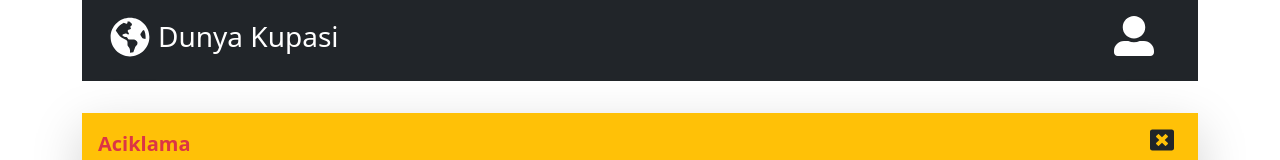
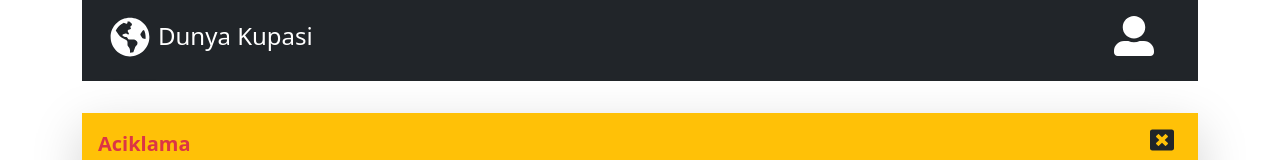
Before and after one commit to tatar6607/react_fetch_api, a React (Create React App) app: page / in a window 1280 px wide. Shown: the top 160 px of the page. Built offline with nearby package versions, Linux system fonts and the light colour scheme; no server answers.

Commit message:
updated some issue

```diff
--- a/src/Navbar.jsx
+++ b/src/Navbar.jsx
@@ -5,16 +5,16 @@ import { faGlobeAmericas, faUserAlt } from "@fortawesome/free-solid-svg-icons";
 const Navbar = ({ takipEdilen }) => {
   const style = {
     position: "relative",
-    top: "-30px",
+    top: "-35px",
     left: "-10px",
     borderRadius: "50%",
-    width: "25px",
-    height: "25px",
+    width: "21px",
+    height: "21px",
     padding: "3px",
     background: "red",
     color: "white",
     textAlign: "center",
-    font: "18px Arial, sans-serif",
+    font: "13px Arial, sans-serif",
     display: "inline-block",
   };
 
@@ -29,7 +29,7 @@ const Navbar = ({ takipEdilen }) => {
             className="d-flex align-items-center my-2 my-lg-0 me-lg-auto text-white text-decoration-none"
           >
             <FontAwesomeIcon icon={faGlobeAmericas} className="h1" />
-            <span className="h3 ms-2"> Dunya Kupasi </span>
+            <span className="h4 ms-2"> Dunya Kupasi </span>
           </a>
 
           <ul className="nav col-6  col-lg-auto justify-content-end my-md-0 text-small">
```
